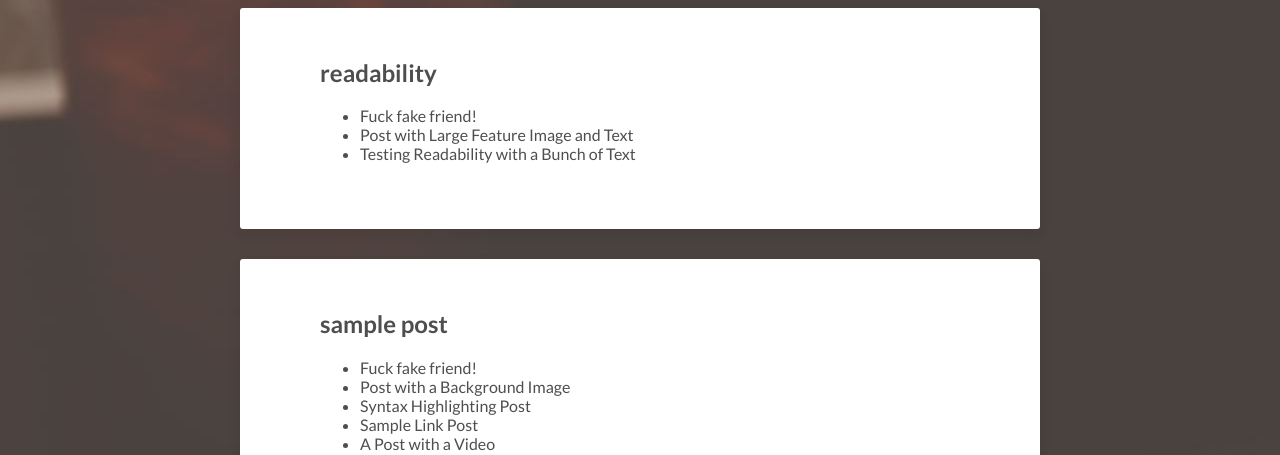
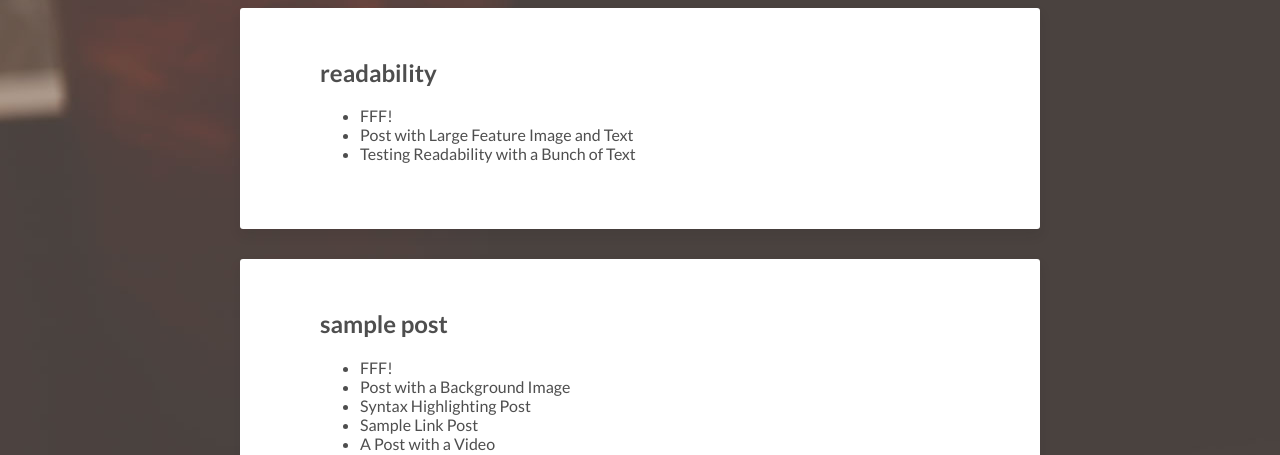
Before and after one commit to quyluaqbvn/quyluaqbvn.github.io, a Jekyll site: the page built from tags/index.html, in a window 1280 px wide and 900 px high, scrolled down 1171 px. Shown: the part 154-609 px from the top of the window. Built offline with Jekyll 4.4.1, drawn with Linux system fonts in a browser that asks for light colours; nearby versions of some CDN libraries.

Commit message:
Update 2017-6-23-newpost.md

```diff
--- a/_posts/2017-6-23-newpost.md
+++ b/_posts/2017-6-23-newpost.md
@@ -1,6 +1,6 @@
 ---
 layout: post
-title: "Fuck fake friend!"
+title: "FFF!"
 description: "Shut the fuck up!!"
 tags: [sample post, readability]
 modified: 2017-6-23
```
